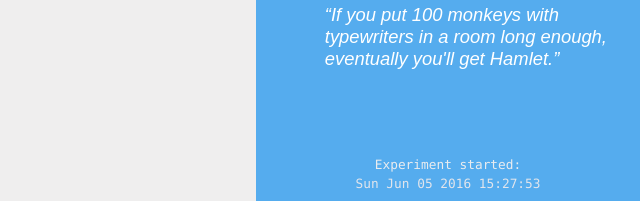
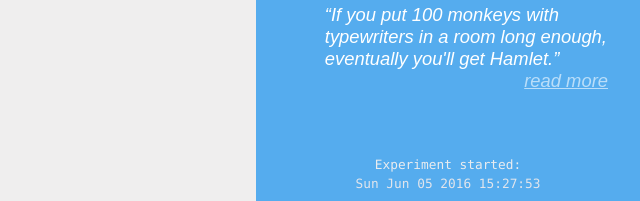
Before and after one commit to lipsumar/twitter-writes-hamlet, a website: page public/index.html in a window 1280 px wide. Shown: the part 298-499 px from the top of the page, 640-1280 px from the left. Drawn offline with nearby package versions, Linux system fonts and the light colour scheme; no server answers.

Commit message:
Add more visible link

```diff
--- a/public/index.html
+++ b/public/index.html
@@ -30,7 +30,7 @@
 				<h1 class="hero__text">Twitter writes Hamlet</h1>
 			</div>
 			<div class="about-text">
-				<cite>“If you put 100 monkeys with typewriters in a room long enough, eventually you'll get Hamlet.”</cite>
+				<cite>“If you put 100 monkeys with typewriters in a room long enough, eventually you'll get Hamlet.” <a href="http://blog.lipsumarium.com/twitter-writes-hamlet/" style="float:right;color:#BADEF9">read more</a></cite>
 				<!-- <p>This is the actual experiment, using a real-time feed of Twitter as the proverbial room of monkeys.</p> -->
 				<h2 style="font-size:3em;text-align:center"><span class="word-count-pc"></span></h2>
 			</div>
```
